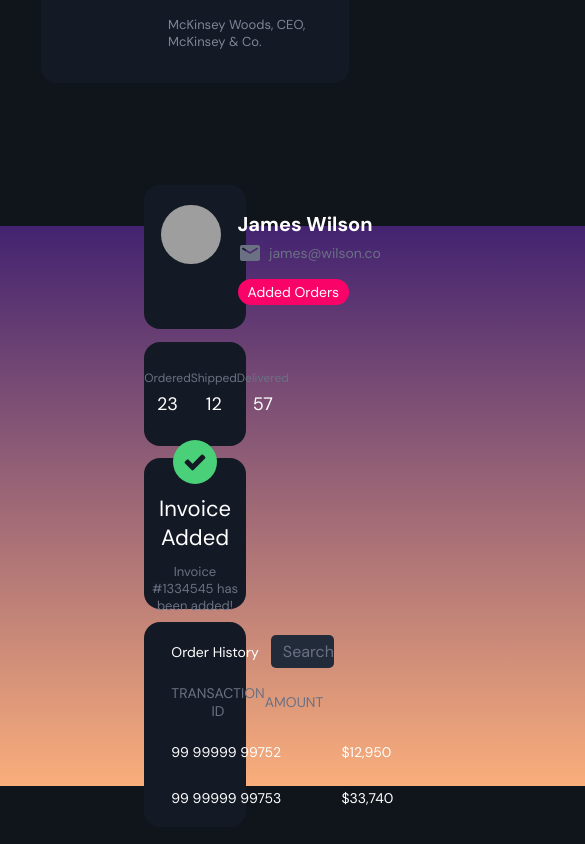
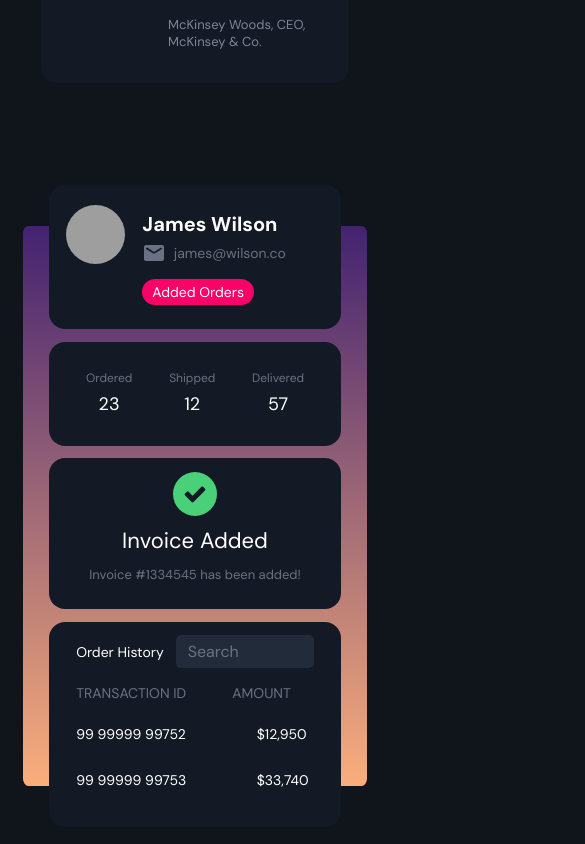
Before and after one commit to rayanwaked/procure-project, a React (Create React App) app: page / in a window 390 px wide. Shown: the part 593-1437 px from the top of the page, 585 px wide, since content can reach past the window. Built offline with nearby package versions, Linux system fonts and the light colour scheme; grey boxes are pictures that could not be loaded.

Commit message:
Finishing up refactoring of landing elements into seperate component directories

```diff
--- a/src/pages/landing/hero/finance/finance.css
+++ b/src/pages/landing/hero/finance/finance.css
@@ -25,9 +25,11 @@
 @keyframes SlideInFromBottom {
     0% {
         transform: translateY(80px);
+        opacity: 0;
     }
     100% {
         transform: translateY(0);
+        opacity: 1;
     }
 }
 
@@ -55,6 +57,7 @@
 /* Hero Finance and Elements */
 .HeroFinance {
     width: 100%;
+    height: 100%;
     display: flex;
     flex-direction: row;
     justify-content: space-evenly;
@@ -62,8 +65,6 @@
 }
 
 #HeroFinanceContent {
-    margin-top: 12px;
-
     display: flex;
     flex-direction: column;
 }
--- a/src/pages/landing/hero/history/history.tsx
+++ b/src/pages/landing/hero/history/history.tsx
@@ -7,8 +7,53 @@ import "./history.css";
 /* Code */
 export default function HeroHistory() {
     return (
-        <div className="Main">
-            <div className="Container"></div>
+        <div className="History">
+
+            {/* Payment History Title and Search Bar */}
+            <div className="HeroPaymentHistoryContent">
+                <p className="HeroPaymentHistoryLargeText">Order History</p>
+                <div className="HeroPaymentHistorySearchBar">
+                    <p className="HeroPaymentHistorySmallText" style={{marginLeft: "12px", color: "#6A7183"}}>Search</p>
+                </div>
+            </div>
+
+            {/* Payment History Content Labels */}
+            <div className="HeroPaymentHistoryContent" style={{marginTop: "-5px"}}>
+                <p className="HeroPaymentHistorySmallText" style={{fontSize: "14px", color: "#6A7183"}}>TRANSACTION ID</p>
+                <p className="HeroPaymentHistorySmallText" id="NoMobile" style={{fontSize: "14px", color: "#6A7183"}}>DATE</p>
+                <p className="HeroPaymentHistorySmallText" style={{fontSize: "14px", color: "#6A7183"}}>AMOUNT</p>
+                <p className="HeroPaymentHistorySmallText" id="NoMobile" style={{fontSize: "14px", color: "#6A7183"}}>STATUS</p>
+            </div>
+
+            {/* Payment History Content */}
+            <div className="HeroPaymentHistoryRow">
+
+                {/* Payment History Transaction ID */}
+                <div className="HeroPaymentHistory" style={{marginTop: "-5px"}}>
+                    <p className="HeroPaymentHistorySmallText" style={{fontSize: "14px", color: "white", whiteSpace: "nowrap"}}>99  99999 99752</p>
+                    <p className="HeroPaymentHistorySmallText" style={{fontSize: "14px", color: "white", whiteSpace: "nowrap"}}>99  99999 99753</p>
+                </div>
+
+                {/* Payment History Dates */}
+                <div className="HeroPaymentHistory" id="NoMobile" style={{marginTop: "-5px"}}>
+                    <p className="HeroPaymentHistorySmallText" style={{fontSize: "14px", color: "white"}}>10/12</p>
+                    <p className="HeroPaymentHistorySmallText" style={{fontSize: "14px", color: "white"}}>10/13</p>
+                </div>
+
+                {/* Payment History Amounts */}
+                <div className="HeroPaymentHistory" style={{marginTop: "-5px"}}>
+                    <p className="HeroPaymentHistorySmallText HeroPaymentHistoryMobile" style={{fontSize: "14px", color: "white", marginLeft: "6px"}}>$12,950</p>
+                    <p className="HeroPaymentHistorySmallText HeroPaymentHistoryMobile" style={{fontSize: "14px", color: "white", marginLeft: "6px"}}>$33,740</p>
+                </div>
+
+                {/* Payment History Statuses */}
+                <div className="HeroPaymentHistory" id="NoMobile" style={{marginTop: "-5px"}}>
+                    <p className="HeroPaymentHistorySmallText" id="HeroPaymentHistoryStatus">Posted</p>
+                    <p className="HeroPaymentHistorySmallText" id="HeroPaymentHistoryStatus" style={{marginTop: "19px"}}>Posted</p>
+                </div>
+
+            </div>
+
         </div>
     );
 }
--- a/src/pages/landing/hero/invoice/invoice.css
+++ b/src/pages/landing/hero/invoice/invoice.css
@@ -73,3 +73,19 @@
     font-family: 'DM Sans', regular, sans-serif;
     color: #6A7183;
 }
+
+@media (max-width: 1000px) {
+
+    /* Hero */
+    .HeroBackdrop {
+        width: 100%;
+        height: 60vh;
+        min-height: 560px;
+    }
+
+    .HeroBackdropContent {
+        width: 85%;
+        background: #141A25;
+    }
+
+}
--- a/src/pages/landing/landing.css
+++ b/src/pages/landing/landing.css
@@ -5,52 +5,6 @@ body {
 /* General Landing Page Layout */
 .Landing {
     margin: 0 10vw 0 10vw;
-}
-
-/* Headline Layout*/
-.LandingHeadline {
-    /* Margins */
-    margin-top: 10vh;
-
-    display: flex;
-    justify-content: flex-start;
-    gap: 15vw;
-    text-align: left;
-}
-
-/* Testimonial */
-.LandingTestimonial {
-    margin-top: 4vh;
-
-    width: 33vw;
-    height: auto;
-    background: #141A25;
-    border-radius: 16px;
-}
-
-.LandingTestimonialContent {
-    display: flex;
-}
-
-.LandingTestimonialImage {
-    width: 8vh;
-    height: 8vh;
-    border-radius: 100%;
-    object-fit: cover;
-    margin-top: 20px;
-    margin-left: 30px;
-}
-
-.LandingTestimonialText {
-    margin-top: 25px;
-    margin-left: 30px;
-    margin-right: 30px;
-
-    color: #7E8597;
-    font-size: 18px;
-    font-family: 'DM Sans', sans-serif;
-    text-align: left;
-
 }
 
 /* Hero Backdrop */
@@ -80,9 +34,11 @@ body {
 @keyframes SlideInFromBottom {
     0% {
         transform: translateY(80px);
+        opacity: 0.0;
     }
     100% {
         transform: translateY(0);
+        opacity: 1.0;
     }
 }
 
@@ -97,14 +53,6 @@ body {
     height: 15vh;
     background: #141A25;
     border-radius: 16px;
-}
-
-/* Hero Content */
-.HeroCenter {
-    display: flex;
-    flex-direction: column;
-    justify-content: center;
-    align-items: center;
 }
 
 /* Hero Payment History and Elements */
@@ -202,6 +150,14 @@ body {
         min-height: 560px;
     }
 
+    /* Hero Invoice Paid and Elements */
+    #HeroInvoicePaid {
+        display: flex;
+        justify-content: center;
+        align-items: center;
+        align-content: center;
+    }
+
     .HeroBackdropContent {
         width: 85%;
         background: #141A25;
--- a/src/pages/landing/landing.tsx
+++ b/src/pages/landing/landing.tsx
@@ -13,6 +13,7 @@ import Testimonial from "./testimonial/testimonial";
 import HeroProfile from "./hero/profile/profile";
 import HeroFinance from "./hero/finance/finance";
 import HeroInvoice from "./hero/invoice/invoice";
+import HeroHistory from "./hero/history/history";
 
 /* Code */
 export default function Landing() {
@@ -47,61 +48,14 @@ export default function Landing() {
                     <div className="HeroBackdropContent HeroAnimation"
                          id="HeroInvoicePaid"
                          style={{height: "11vw", minHeight: "151px"}}>
-
                         <HeroInvoice />
-
                     </div>
 
                     {/* Hero Payment History Card */}
                     <div className="HeroBackdropContent HeroAnimation"
                          id="HeroPaymentHistory"
                          style={{height: "15vw", minHeight: "205px", maxHeight: "210px", marginBottom: "-4vh"}}>
-
-                        {/* Payment History Title and Search Bar */}
-                        <div className="HeroPaymentHistoryContent">
-                            <p className="HeroPaymentHistoryLargeText">Order History</p>
-                            <div className="HeroPaymentHistorySearchBar">
-                                <p className="HeroPaymentHistorySmallText" style={{marginLeft: "12px", color: "#6A7183"}}>Search</p>
-                            </div>
-                        </div>
-
-                        {/* Payment History Content Labels */}
-                        <div className="HeroPaymentHistoryContent" style={{marginTop: "-5px"}}>
-                            <p className="HeroPaymentHistorySmallText" style={{fontSize: "14px", color: "#6A7183"}}>TRANSACTION ID</p>
-                            <p className="HeroPaymentHistorySmallText" id="NoMobile" style={{fontSize: "14px", color: "#6A7183"}}>DATE</p>
-                            <p className="HeroPaymentHistorySmallText" style={{fontSize: "14px", color: "#6A7183"}}>AMOUNT</p>
-                            <p className="HeroPaymentHistorySmallText" id="NoMobile" style={{fontSize: "14px", color: "#6A7183"}}>STATUS</p>
-                        </div>
-
-                        {/* Payment History Content */}
-                        <div className="HeroPaymentHistoryRow">
-
-                            {/* Payment History Transaction ID */}
-                            <div className="HeroPaymentHistory" style={{marginTop: "-5px"}}>
-                                <p className="HeroPaymentHistorySmallText" style={{fontSize: "14px", color: "white", whiteSpace: "nowrap"}}>99  99999 99752</p>
-                                <p className="HeroPaymentHistorySmallText" style={{fontSize: "14px", color: "white", whiteSpace: "nowrap"}}>99  99999 99753</p>
-                            </div>
-
-                            {/* Payment History Dates */}
-                            <div className="HeroPaymentHistory" id="NoMobile" style={{marginTop: "-5px"}}>
-                                <p className="HeroPaymentHistorySmallText" style={{fontSize: "14px", color: "white"}}>10/12</p>
-                                <p className="HeroPaymentHistorySmallText" style={{fontSize: "14px", color: "white"}}>10/13</p>
-                            </div>
-
-                            {/* Payment History Amounts */}
-                            <div className="HeroPaymentHistory" style={{marginTop: "-5px"}}>
-                                <p className="HeroPaymentHistorySmallText HeroPaymentHistoryMobile" style={{fontSize: "14px", color: "white", marginLeft: "6px"}}>$12,950</p>
-                                <p className="HeroPaymentHistorySmallText HeroPaymentHistoryMobile" style={{fontSize: "14px", color: "white", marginLeft: "6px"}}>$33,740</p>
-                            </div>
-
-                            {/* Payment History Statuses */}
-                            <div className="HeroPaymentHistory" id="NoMobile" style={{marginTop: "-5px"}}>
-                                <p className="HeroPaymentHistorySmallText" id="HeroPaymentHistoryStatus">Posted</p>
-                                <p className="HeroPaymentHistorySmallText" id="HeroPaymentHistoryStatus" style={{marginTop: "19px"}}>Posted</p>
-                            </div>
-
-                        </div>
-
+                        <HeroHistory />
                     </div>
                 </div>
             </div>
```
